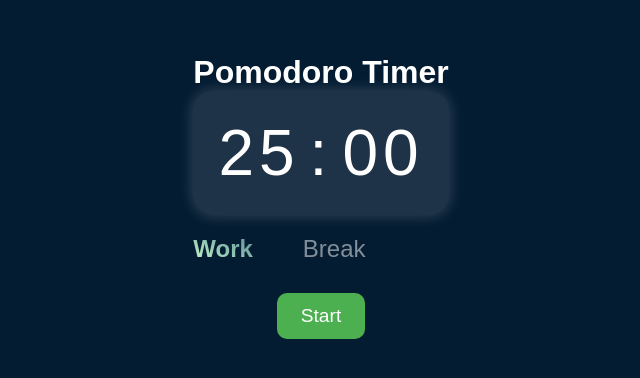
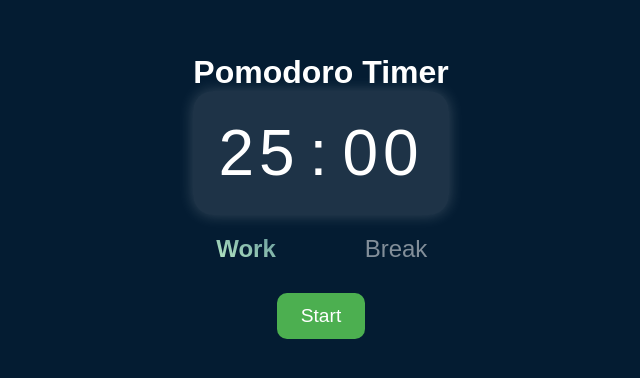
Before and after one commit to MarioHMis/pomodoro_timer, a plain HTML site: page index.html in a window 1280 px wide. Shown: the part 204-582 px from the top of the page, without its empty margins (319-959 px from the left). Drawn offline with Linux system fonts and the light colour scheme.

```diff
--- a/styles.css
+++ b/styles.css
@@ -62,14 +62,19 @@ body {
 
 .indicators {
   display: flex;
+  justify-content: center;
   gap: 50px;
   margin-bottom: 30px;
+  width: 100%;
 }
 
 .indicator {
   font-size: 1.5rem;
   font-weight: 300;
   transition: all 0.3s ease;
+  text-align: center;
+  flex: 1;
+  max-width: 100px;
 }
 
 .indicator.active {
```
Also changed, not shown: 1 other file.
